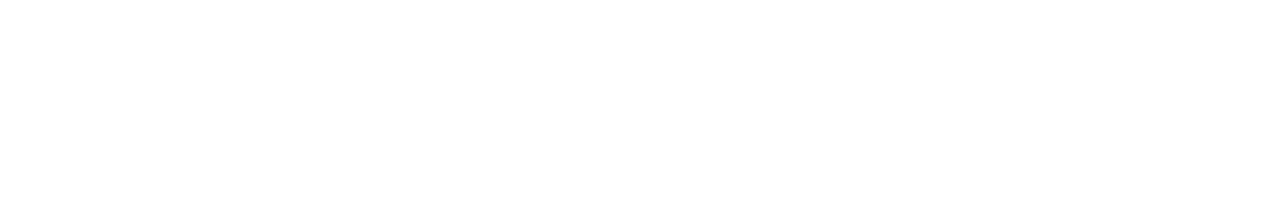
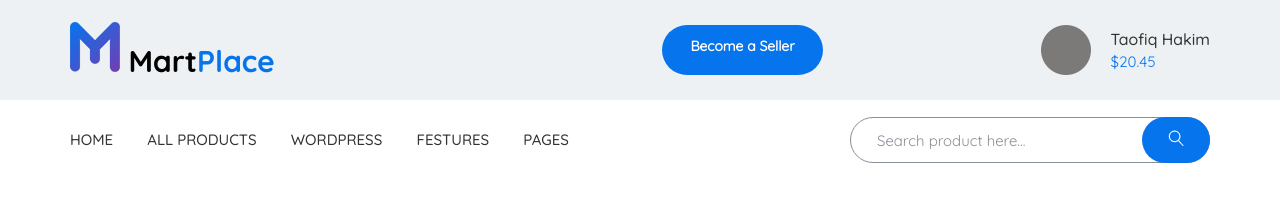
Before and after one commit to Fatumxxx/martplace, a website: page app/index.html in a window 1280 px wide. Drawn offline with nearby package versions, Linux system fonts and the light colour scheme; files that its build step writes are made by us from their sources.

Commit message:
added header

```diff
--- a/app/index.html
+++ b/app/index.html
@@ -1,5 +1,6 @@
 <!DOCTYPE html>
 <html lang="en">
+
 <head>
     <meta charset="UTF-8">
     <meta name="viewport" content="width=device-width, initial-scale=1.0">
@@ -7,11 +8,75 @@
     <link rel="stylesheet" href="css/libs.min.css">
     <link rel="stylesheet" href="css/style.min.css">
 </head>
+
 <body>
+    <header class="header">
+        <div class="header__top">
+            <div class="container">
+                <div class="header__top-inner">
+                    <div class="header__logo">
+                        <a href="#">
+                            <img src="images/logo.png" alt="logotype">
+                            Mart<span>Place</span>
+                        </a>
+                    </div>
+                    <div class="header__box">
+                        <a class="header__btn" href="#">Become a Seller</a>
+                        <a class="bell" href="#"></a>
+                        <a class="letter" href="#"></a>
+                        <a class="basket" href="#"></a>
+                        <div class="header__box-user">
+                            <div class="avatar" style="background-image: url(images/content/user.png);"></div>
+                            <div class="user__info">
+                                <a class="user__info-name" href="#">Taofiq Hakim</a>
+                                <div class="user__info-cash">
+                                    $20.45
+                                </div>
+                            </div>
+                        </div>
+                    </div>
+                </div>
+
+            </div>
+        </div>
+        <div class="header__menu">
+            <div class="container">
+                <nav class="menu">
+                    <ul class="menu__list">
+                        <li>
+                            <a href="#">HOME</a>
+                        </li>
+                        <li>
+                            <a href="#">ALL PRODUCTS</a>
+                        </li>
+                        <li>
+                            <a href="#">WORDPRESS</a>
+                        </li>
+                        <li>
+                            <a href="#">FESTURES</a>
+                        </li>
+                        <li>
+                            <a href="#">PAGES</a>
+                        </li>
+                    </ul>
+                        <div class="menu__form">
+                            <form>
+                                <input type="text" placeholder="Search product here..." required>
+                                <button type="submit">
+                                    <img src="images/icons/menu-search.png" alt="">
+                                </button>
+                            </form>
+                        </div>
+                </nav>
+            </div>
+        </div>
+
+    </header>
 
 
     <script src="https://ajax.googleapis.com/ajax/libs/jquery/3.4.1/jquery.min.js"></script>
     <script src="js/libs.min.js"></script>
     <script src="js/main.min.js"></script>
 </body>
+
 </html>
--- /dev/null
+++ b/app/scss/_fonts.scss
@@ -0,0 +1,21 @@
+@font-face {
+  font-family: "Quicksand-Bold";
+  src: url("../fonts/Quicksand-Bold.woff") format("woff"), /* Modern Browsers */
+       url("../fonts/Quicksand-Bold.woff2") format("woff2"); /* Modern Browsers */
+  font-weight: normal;
+  font-style: normal;
+}
+@font-face {
+  font-family: "Quicksand-Medium";
+  src: url("../fonts/Quicksand-Medium.woff") format("woff"), /* Modern Browsers */
+       url("../fonts/Quicksand-Medium.woff2") format("woff2"); /* Modern Browsers */
+  font-weight: normal;
+  font-style: normal;
+}
+@font-face {
+  font-family: "Quicksand-Regular";
+  src: url("../fonts/Quicksand-Regular.woff") format("woff"), /* Modern Browsers */
+       url("../fonts/Quicksand-Regular.woff2") format("woff2"); /* Modern Browsers */
+  font-weight: normal;
+  font-style: normal;
+}
--- /dev/null
+++ b/app/scss/_global.scss
@@ -0,0 +1,29 @@
+html{
+    box-sizing: border-box;
+}
+*,
+*::before,
+*::after{
+    box-sizing:inherit;
+}
+a{
+    display: inline-block;
+    text-decoration: none;
+}
+ul,
+li{
+    margin: 0;
+    padding: 0;
+    list-style: none;
+}
+body{
+    font-family: "Quicksand-Regular";
+    font-weight: 400;
+    font-size: 15px;
+
+}
+.container{
+    max-width: 1170px;
+    margin: 0 auto;
+    padding: 0 15px;
+}
--- /dev/null
+++ b/app/scss/_vars.scss
@@ -0,0 +1,2 @@
+$bg: #eef1f3;
+$blue: #0674ec;
--- a/app/scss/style.scss
+++ b/app/scss/style.scss
@@ -1,11 +1,116 @@
-html{
-    box-sizing: border-box;
+@import 'vars';
+@import 'global';
+@import 'fonts';
+
+// start header
+.header__top{
+    background-color: $bg;
 }
-*,
-*::before,
-*::after{
-    box-sizing:inherit;
+.header__top-inner{
+    display: flex;
+    justify-content: space-between;
+    height: 100px;
+    align-items: center;
 }
-.box{
+.header__logo{
+    font-family: "Quicksand-Bold";
+    font-size: 30px;
+    a{
+        color: #000;
+    }
+    span{
+        color: $blue;
+    }
+}
+.header__box{
     display: flex;
+    justify-content: space-between;
+    .header__btn{
+        padding: 7px 28px;
+        background-color: $blue;
+        color: #fff;
+        font-size: 14px;
+        font-weight: 700;
+        line-height: 28px;
+        margin-right: 218px;
+        border-radius: 50px;
+    }
 }
+.header__box-user{
+    display: flex;
+    justify-content: space-between;
+    align-items: center;
+        .avatar{
+        width: 50px;
+        height: 50px;
+        display: inline-block;
+        margin-right: 20px;
+        }
+}
+.user__info{
+    line-height: 22px;
+    &-name{
+        font-family: "Quicksand-Medium";
+        font-weight: 500;
+        font-size: 16px;
+        color: #333333;
+    }
+    &-cash{
+        font-size: 15px;
+        font-weight: 400;
+        color: #0674ec;
+    }
+}
+
+.menu{
+    display: flex;
+    justify-content: space-between;
+    height: 80px;
+    display: flex;
+    align-items: center;
+}
+.menu__list{
+    li{
+        display: inline-block;
+        & + li{
+            margin-left: 30px;
+        }
+    }
+    a{
+        font-family: "Quicksand-Medium";
+        color: #333333;
+        font-size: 15px;
+        font-weight: 500;
+    }
+}
+
+.menu__form{
+    max-width: 360px;
+    position: relative;
+    margin-left: auto;
+    input{
+        display: block;
+        width: 100%;
+        border-radius: 50px;
+        height: 46px;
+        font-size: 15px;
+        font-weight: 400;
+        padding-left: 26px;
+        padding-right: 158px;
+        border: 1px solid #898f96;
+        outline:none;
+        &::placeholder{
+            color:#898f96;
+        }
+    }
+}
+button{
+    position: absolute;
+    width: 68px;
+    border: none;
+    border-radius:50px;
+    background-color: $blue;
+    right: 0px;
+    top: 0px;
+    height: 46px;
+}
--- a/gulpfile.js
+++ b/gulpfile.js
@@ -8,7 +8,7 @@ let gulp = require('gulp'),
     cssmin = require('gulp-cssmin');
 
 gulp.task('sass', function(){
-    return gulp.src('app/scss/style.scss')
+    return gulp.src('app/scss/**/*.scss')
     .pipe(sass({outputStyle: 'compressed'}))
     .pipe(rename({suffix: '.min'}))
     .pipe(autoprefixer({
@@ -58,7 +58,7 @@ gulp.task('browser-sync', function() {
 });
 
 gulp.task('watch', function(){
-    gulp.watch('app/scss/style.scss', gulp.parallel('sass'));
+    gulp.watch('app/scss/**/*.scss', gulp.parallel('sass'));
     gulp.watch('app/*.html', gulp.parallel('html'));
     gulp.watch('app/js/*.js', gulp.parallel('js'));
 });
```
Also changed, not shown: app/fonts/Quicksand-Bold.woff (added), app/fonts/Quicksand-Bold.woff2 (added), app/fonts/Quicksand-Medium.woff (added), app/fonts/Quicksand-Medium.woff2 (added), app/fonts/Quicksand-Regular.woff (added), app/fonts/Quicksand-Regular.woff2 (added), app/images/content/user.png (added), app/images/icons/menu-search.jpg (added), app/images/icons/menu-search.png (added), app/images/logo.png (added).
